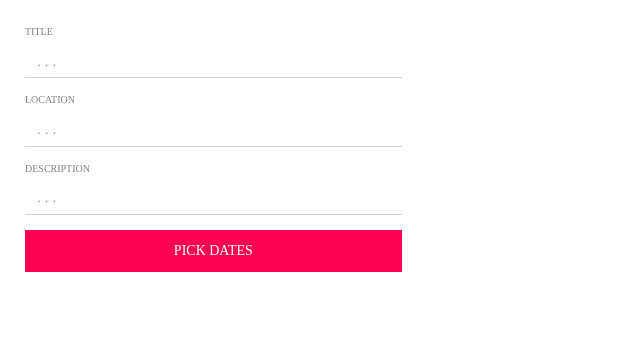
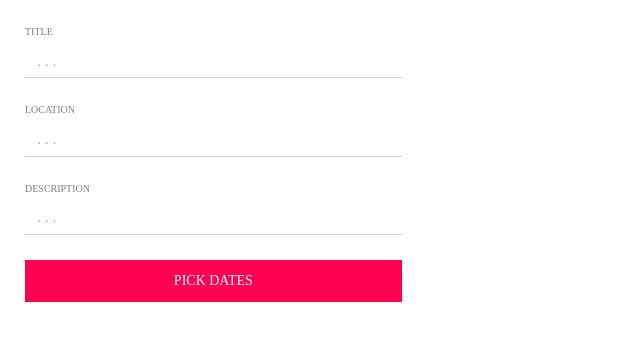
Before and after one commit to syked1/Polly_app, a Flask app: page /new_event in a window 1280 px wide. Shown: the part 52-393 px from the top of the page, without its empty margins (0-640 px from the left). Run offline with Flask 2, Linux system fonts and the light colour scheme; parts of the project's set-up code (start-up, migrations or seed data) failed here and were passed over; some libraries are stand-ins or nearby versions.

Commit message:
New event page - improved content spacing.

```diff
--- a/pickle_app/static/new_event.css
+++ b/pickle_app/static/new_event.css
@@ -1,7 +1,7 @@
 #new-event-page-content{
-  padding-top: 25px;
   padding-left: 25px;
   padding-right: 25px;
+  padding-top: 25px;
 }
 
 #location{
@@ -10,6 +10,7 @@
   border-bottom: 1px solid lightgray;
   border-radius: 0;
   -webkit-appearance: none;
+  margin-bottom: 25px;
 }
 
 #name{
@@ -18,6 +19,7 @@
   border-bottom: 1px solid lightgray;
   border-radius: 0;
   -webkit-appearance: none;
+  margin-bottom: 25px;
 }
 
 #notes{
@@ -26,6 +28,7 @@
   border-bottom: 1px solid lightgray;
   border-radius: 0;
   -webkit-appearance: none;
+  margin-bottom: 25px;
 }
 
 #submit{
```
